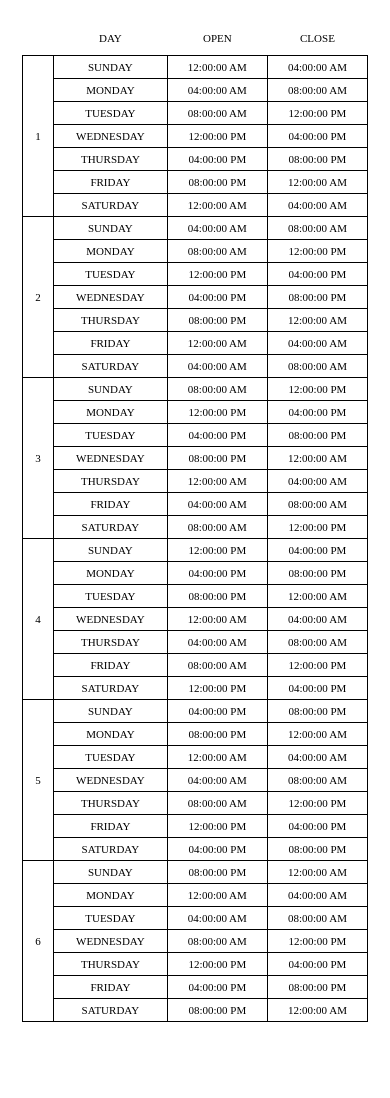
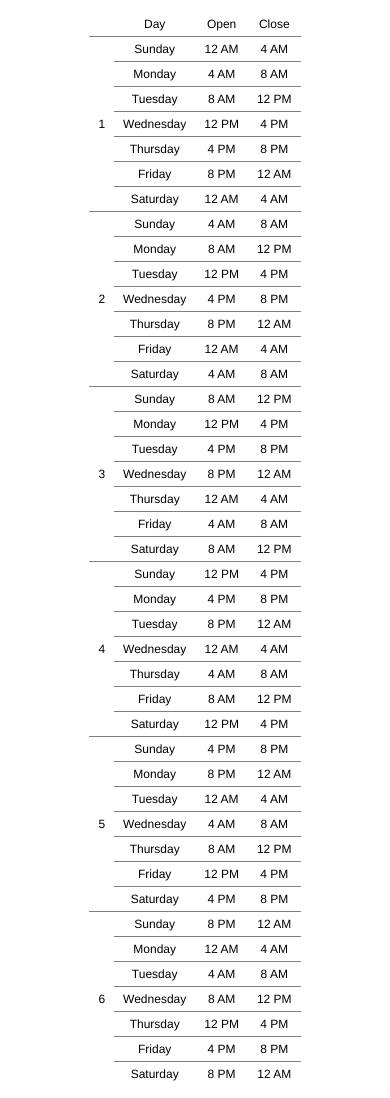
Before and after one commit to dzucconi/work-schedule-phased-for-novelty, a plain HTML site: page index.html in a window 390 px wide. Before the commit the page ends 1044 px from the top, so only its background shows below. Drawn offline with Linux system fonts and the light colour scheme.

Commit message:
Increases legibility

```diff
--- a/index.html
+++ b/index.html
@@ -10,55 +10,60 @@
         height: 100%;
         margin: 0;
       }
+
       body {
-        text-transform: uppercase;
-        font-size: 16px;
+        font-size: 24px;
         line-height: 1;
+        font-family: 'Helvetica Neue', 'Helvetica', sans-serif;
+        -webkit-font-smoothing: antialiased;
       }
+
       .vco {
         display: table;
         width: 100%;
         height: 100%;
       }
+
       .vci {
         display: table-cell;
         height: 100%;
         width: 100%;
         vertical-align: middle;
-        padding: 2em;
+        padding: 1em;
       }
+
       table {
         margin: 0 auto;
         border-collapse: collapse;
-        width: 75%;
       }
+
+      th,
+      td {
+        padding: 0.5em 0.75em;
+        text-align: center;
+      }
+
       th {
-        padding: 1em;
-        text-align: center;
         font-weight: normal;
       }
+
       td {
-        padding: 1em;
-        border: 1px solid;
-        text-align: center;
+        border-top: 1px solid gray;
       }
-      @media (max-width: 1024px) {
+
+      @media (max-width: 640px) {
+        body {
+          font-size: 18px;
+        }
+
         th:first-child > span {
           display: none;
         }
-        td {
-          padding: 0.75em;
-        }
       }
-      @media (max-width: 640px) {
+
+      @media (max-width: 480px) {
         body {
-          font-size: 11px;
-        }
-        table {
-          width: 100%;
-        }
-        td {
-          padding: 0.5em;
+          font-size: 12px;
         }
       }
     </style>
@@ -81,218 +86,218 @@
             <tr>
               <td rowspan='7'>1</td>
               <td>Sunday</td>
-              <td>12:00:00 AM</td>
-              <td>04:00:00 AM</td>
+              <td>12 AM</td>
+              <td>4 AM</td>
             </tr>
             <tr>
               <td>Monday</td>
-              <td>04:00:00 AM</td>
-              <td>08:00:00 AM</td>
+              <td>4 AM</td>
+              <td>8 AM</td>
             </tr>
             <tr>
               <td>Tuesday</td>
-              <td>08:00:00 AM</td>
-              <td>12:00:00 PM</td>
+              <td>8 AM</td>
+              <td>12 PM</td>
             </tr>
             <tr>
               <td>Wednesday</td>
-              <td>12:00:00 PM</td>
-              <td>04:00:00 PM</td>
+              <td>12 PM</td>
+              <td>4 PM</td>
             </tr>
             <tr>
               <td>Thursday</td>
-              <td>04:00:00 PM</td>
-              <td>08:00:00 PM</td>
+              <td>4 PM</td>
+              <td>8 PM</td>
             </tr>
             <tr>
               <td>Friday</td>
-              <td>08:00:00 PM</td>
-              <td>12:00:00 AM</td>
+              <td>8 PM</td>
+              <td>12 AM</td>
             </tr>
             <tr>
               <td>Saturday</td>
-              <td>12:00:00 AM</td>
-              <td>04:00:00 AM</td>
+              <td>12 AM</td>
+              <td>4 AM</td>
             </tr>
             <tr>
               <td rowspan='7'>2</td>
               <td>Sunday</td>
-              <td>04:00:00 AM</td>
-              <td>08:00:00 AM</td>
+              <td>4 AM</td>
+              <td>8 AM</td>
             </tr>
             <tr>
               <td>Monday</td>
-              <td>08:00:00 AM</td>
-              <td>12:00:00 PM</td>
+              <td>8 AM</td>
+              <td>12 PM</td>
             </tr>
             <tr>
               <td>Tuesday</td>
-              <td>12:00:00 PM</td>
-              <td>04:00:00 PM</td>
+              <td>12 PM</td>
+              <td>4 PM</td>
             </tr>
             <tr>
               <td>Wednesday</td>
-              <td>04:00:00 PM</td>
-              <td>08:00:00 PM</td>
+              <td>4 PM</td>
+              <td>8 PM</td>
             </tr>
             <tr>
               <td>Thursday</td>
-              <td>08:00:00 PM</td>
-              <td>12:00:00 AM</td>
+              <td>8 PM</td>
+              <td>12 AM</td>
             </tr>
             <tr>
               <td>Friday</td>
-              <td>12:00:00 AM</td>
-              <td>04:00:00 AM</td>
+              <td>12 AM</td>
+              <td>4 AM</td>
             </tr>
             <tr>
               <td>Saturday</td>
-              <td>04:00:00 AM</td>
-              <td>08:00:00 AM</td>
+              <td>4 AM</td>
+              <td>8 AM</td>
             </tr>
             <tr>
               <td rowspan='7'>3</td>
               <td>Sunday</td>
-              <td>08:00:00 AM</td>
-              <td>12:00:00 PM</td>
+              <td>8 AM</td>
+              <td>12 PM</td>
             </tr>
             <tr>
               <td>Monday</td>
-              <td>12:00:00 PM</td>
-              <td>04:00:00 PM</td>
+              <td>12 PM</td>
+              <td>4 PM</td>
             </tr>
             <tr>
               <td>Tuesday</td>
-              <td>04:00:00 PM</td>
-              <td>08:00:00 PM</td>
+              <td>4 PM</td>
+              <td>8 PM</td>
             </tr>
             <tr>
               <td>Wednesday</td>
-              <td>08:00:00 PM</td>
-              <td>12:00:00 AM</td>
+              <td>8 PM</td>
+              <td>12 AM</td>
             </tr>
             <tr>
               <td>Thursday</td>
-              <td>12:00:00 AM</td>
-              <td>04:00:00 AM</td>
+              <td>12 AM</td>
+              <td>4 AM</td>
             </tr>
             <tr>
               <td>Friday</td>
-              <td>04:00:00 AM</td>
-              <td>08:00:00 AM</td>
+              <td>4 AM</td>
+              <td>8 AM</td>
             </tr>
             <tr>
               <td>Saturday</td>
-              <td>08:00:00 AM</td>
-              <td>12:00:00 PM</td>
+              <td>8 AM</td>
+              <td>12 PM</td>
             </tr>
             <tr>
               <td rowspan='7'>4</td>
               <td>Sunday</td>
-              <td>12:00:00 PM</td>
-              <td>04:00:00 PM</td>
+              <td>12 PM</td>
+              <td>4 PM</td>
             </tr>
             <tr>
               <td>Monday</td>
-              <td>04:00:00 PM</td>
-              <td>08:00:00 PM</td>
+              <td>4 PM</td>
+              <td>8 PM</td>
             </tr>
             <tr>
               <td>Tuesday</td>
-              <td>08:00:00 PM</td>
-              <td>12:00:00 AM</td>
+              <td>8 PM</td>
+              <td>12 AM</td>
             </tr>
             <tr>
               <td>Wednesday</td>
-              <td>12:00:00 AM</td>
-              <td>04:00:00 AM</td>
+              <td>12 AM</td>
+              <td>4 AM</td>
             </tr>
             <tr>
               <td>Thursday</td>
-              <td>04:00:00 AM</td>
-              <td>08:00:00 AM</td>
+              <td>4 AM</td>
+              <td>8 AM</td>
             </tr>
             <tr>
               <td>Friday</td>
-              <td>08:00:00 AM</td>
-              <td>12:00:00 PM</td>
+              <td>8 AM</td>
+              <td>12 PM</td>
             </tr>
             <tr>
               <td>Saturday</td>
-              <td>12:00:00 PM</td>
-              <td>04:00:00 PM</td>
+              <td>12 PM</td>
+              <td>4 PM</td>
             </tr>
             <tr>
               <td rowspan='7'>5</td>
               <td>Sunday</td>
-              <td>04:00:00 PM</td>
-              <td>08:00:00 PM</td>
+              <td>4 PM</td>
+              <td>8 PM</td>
             </tr>
             <tr>
               <td>Monday</td>
-              <td>08:00:00 PM</td>
-              <td>12:00:00 AM</td>
+              <td>8 PM</td>
+              <td>12 AM</td>
             </tr>
             <tr>
               <td>Tuesday</td>
-              <td>12:00:00 AM</td>
-              <td>04:00:00 AM</td>
+              <td>12 AM</td>
+              <td>4 AM</td>
             </tr>
             <tr>
               <td>Wednesday</td>
-              <td>04:00:00 AM</td>
-              <td>08:00:00 AM</td>
+              <td>4 AM</td>
+              <td>8 AM</td>
             </tr>
             <tr>
               <td>Thursday</td>
-              <td>08:00:00 AM</td>
-              <td>12:00:00 PM</td>
+              <td>8 AM</td>
+              <td>12 PM</td>
             </tr>
             <tr>
               <td>Friday</td>
-              <td>12:00:00 PM</td>
-              <td>04:00:00 PM</td>
+              <td>12 PM</td>
+              <td>4 PM</td>
             </tr>
             <tr>
               <td>Saturday</td>
-              <td>04:00:00 PM</td>
-              <td>08:00:00 PM</td>
+              <td>4 PM</td>
+              <td>8 PM</td>
             </tr>
             <tr>
               <td rowspan='7'>6</td>
               <td>Sunday</td>
-              <td>08:00:00 PM</td>
-              <td>12:00:00 AM</td>
+              <td>8 PM</td>
+              <td>12 AM</td>
             </tr>
             <tr>
               <td>Monday</td>
-              <td>12:00:00 AM</td>
-              <td>04:00:00 AM</td>
+              <td>12 AM</td>
+              <td>4 AM</td>
             </tr>
             <tr>
               <td>Tuesday</td>
-              <td>04:00:00 AM</td>
-              <td>08:00:00 AM</td>
+              <td>4 AM</td>
+              <td>8 AM</td>
             </tr>
             <tr>
               <td>Wednesday</td>
-              <td>08:00:00 AM</td>
-              <td>12:00:00 PM</td>
+              <td>8 AM</td>
+              <td>12 PM</td>
             </tr>
             <tr>
               <td>Thursday</td>
-              <td>12:00:00 PM</td>
-              <td>04:00:00 PM</td>
+              <td>12 PM</td>
+              <td>4 PM</td>
             </tr>
             <tr>
               <td>Friday</td>
-              <td>04:00:00 PM</td>
-              <td>08:00:00 PM</td>
+              <td>4 PM</td>
+              <td>8 PM</td>
             </tr>
             <tr>
               <td>Saturday</td>
-              <td>08:00:00 PM</td>
-              <td>12:00:00 AM</td>
+              <td>8 PM</td>
+              <td>12 AM</td>
             </tr>
           </tbody>
         </table>
```
